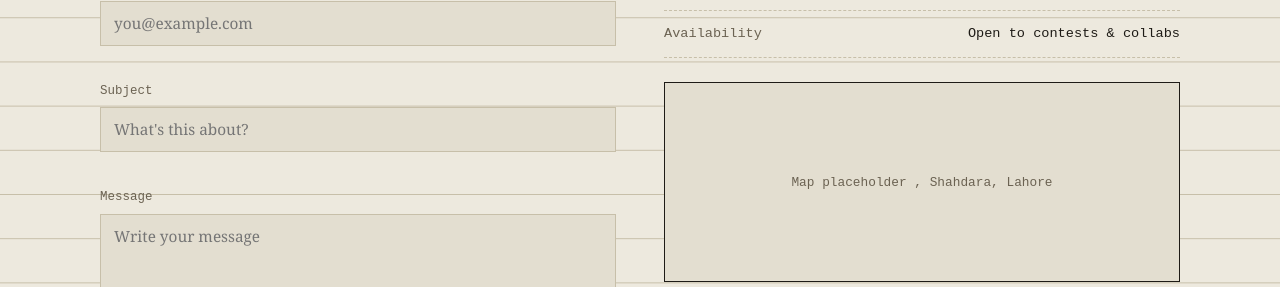
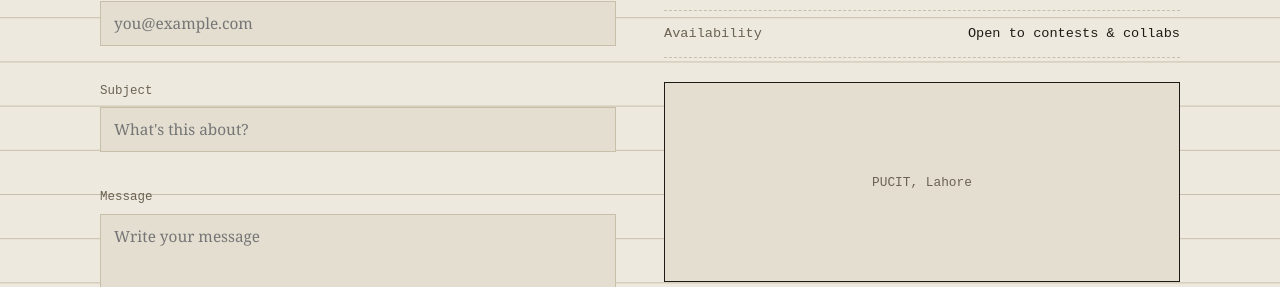
Before and after one commit to saadmujib/web-tech-assignment-1, a plain HTML site: page contact.html in a window 1280 px wide. Shown: the part 513-800 px from the top of the page. Drawn offline with Linux system fonts and the light colour scheme.

Commit message:
Update contact map location

```diff
--- a/contact.html
+++ b/contact.html
@@ -68,7 +68,7 @@
           <div class="info-line"><span>Institute</span><span>PUCIT</span></div>
           <div class="info-line"><span>Roll No.</span><span>BCSF24M042</span></div>
           <div class="info-line"><span>Availability</span><span>Open to contests &amp; collabs</span></div>
-          <div class="map-box">Map placeholder , Shahdara, Lahore</div>
+          <div class="map-box">PUCIT, Lahore</div>
         </div>
       </div>
     </section>
```
